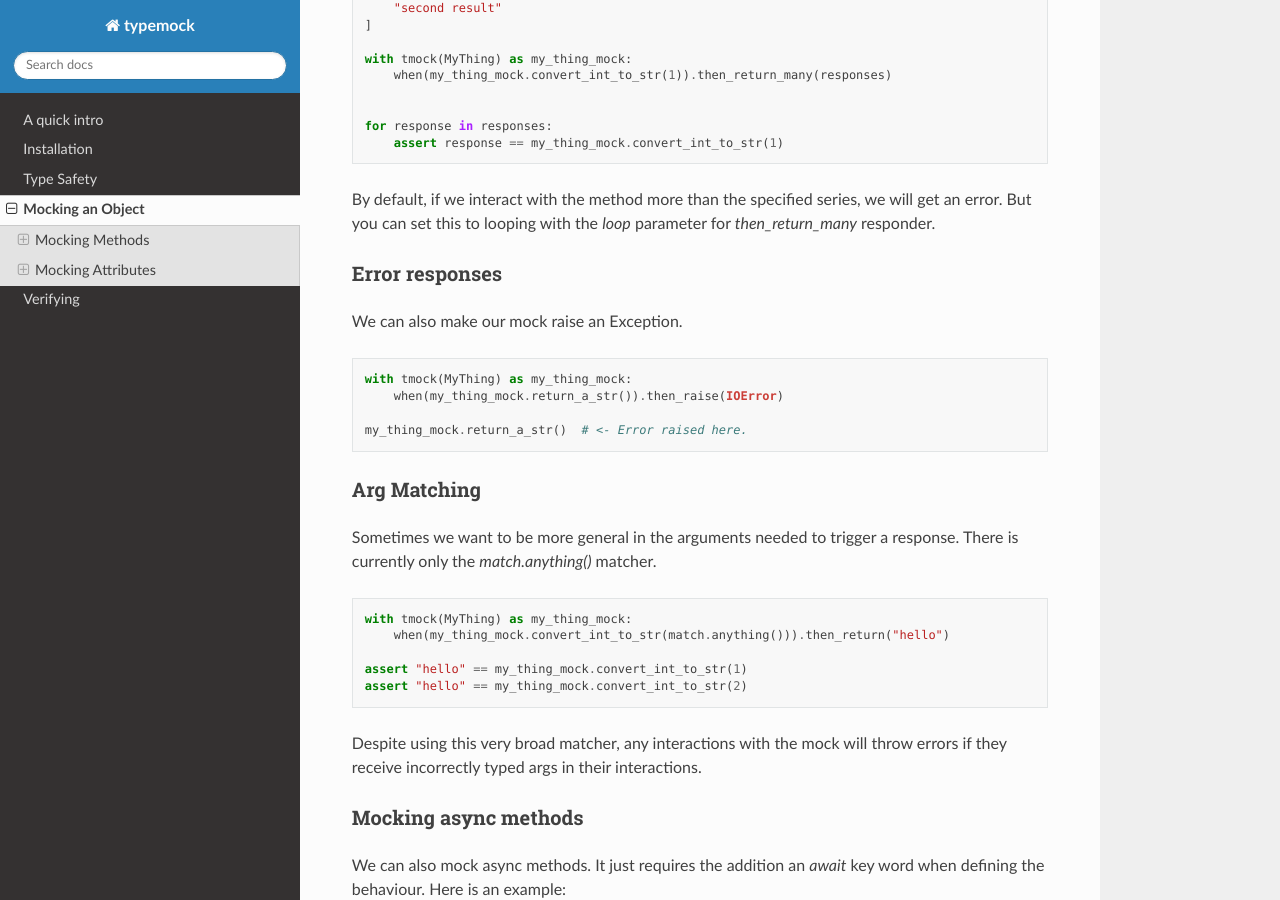
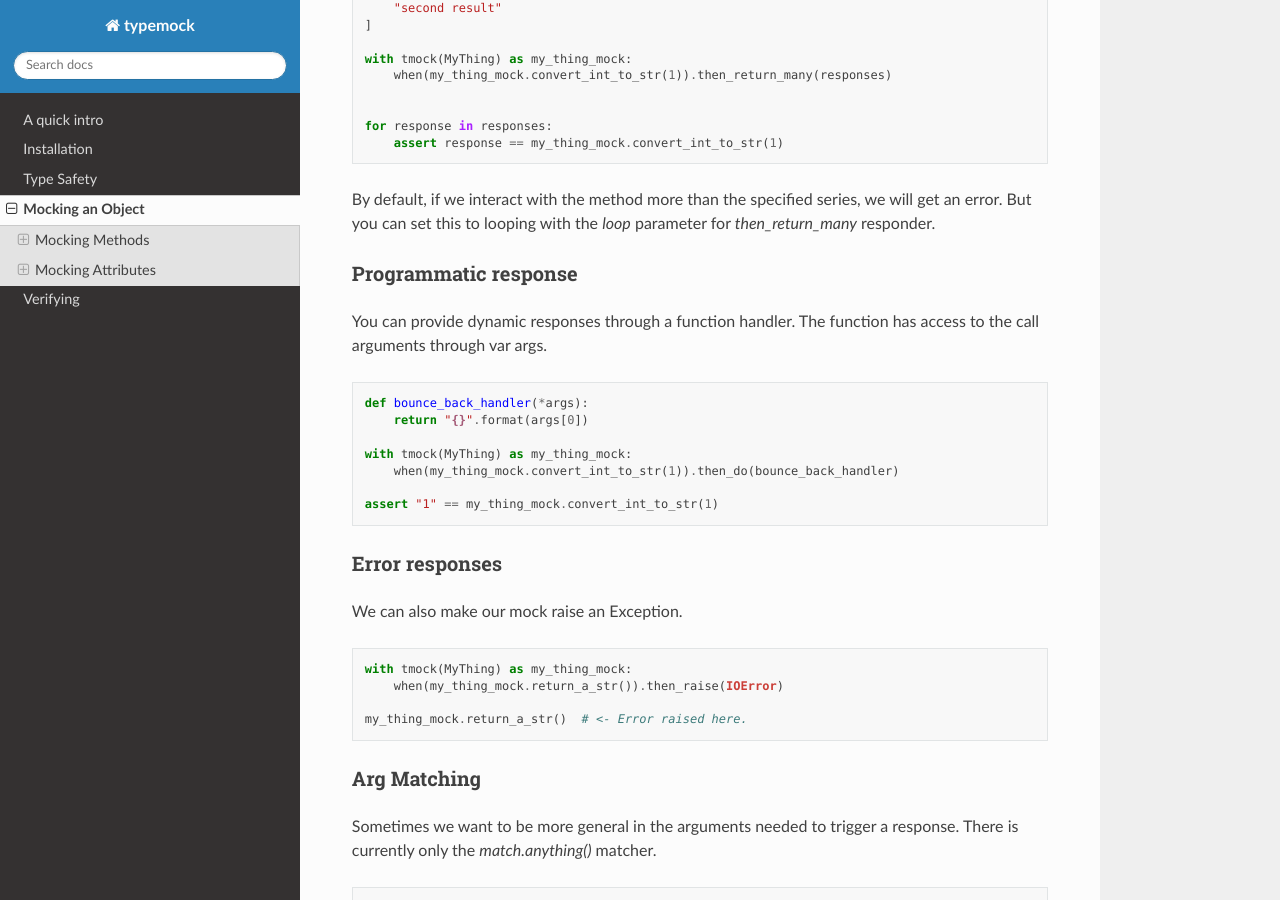
Before and after one commit to lgwillmore/typemock, a Sphinx documentation site: the page built from docs/source/mocking_objects.rst, in a window 1280 px wide and 900 px high, scrolled down 2160 px. Built offline with Sphinx 7.4.7 and the Read the Docs theme 2.0.0, drawn with Linux system fonts in a browser that asks for light colours.

Commit message:
then_do example

```diff
--- a/docs/source/mocking_objects.rst
+++ b/docs/source/mocking_objects.rst
@@ -109,6 +109,21 @@ We can specify a series of responses for successive calls to a method with the s
 
 
 By default, if we interact with the method more than the specified series, we will get an error. But you can set this to looping with the `loop` parameter for `then_return_many` responder.
+
+Programmatic response
+---------------------
+
+You can provide dynamic responses through a function handler. The function has access to the call arguments through var args.
+
+.. code-block:: python
+
+    def bounce_back_handler(*args):
+        return "{}".format(args[0])
+
+    with tmock(MyThing) as my_thing_mock:
+        when(my_thing_mock.convert_int_to_str(1)).then_do(bounce_back_handler)
+
+    assert "1" == my_thing_mock.convert_int_to_str(1)
 
 Error responses
 ---------------
```
